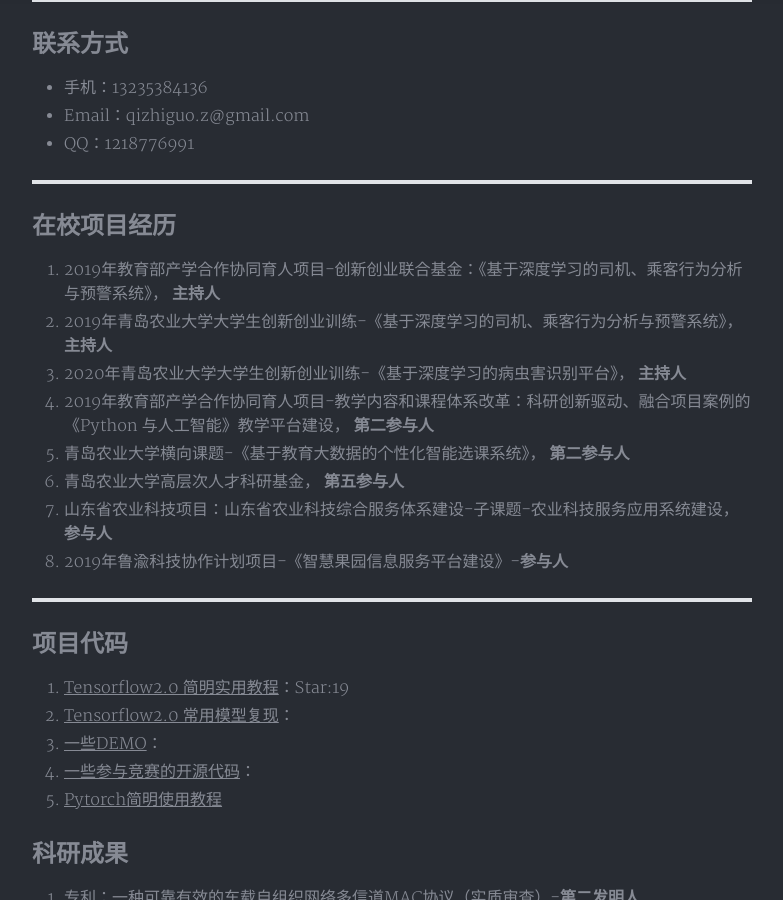
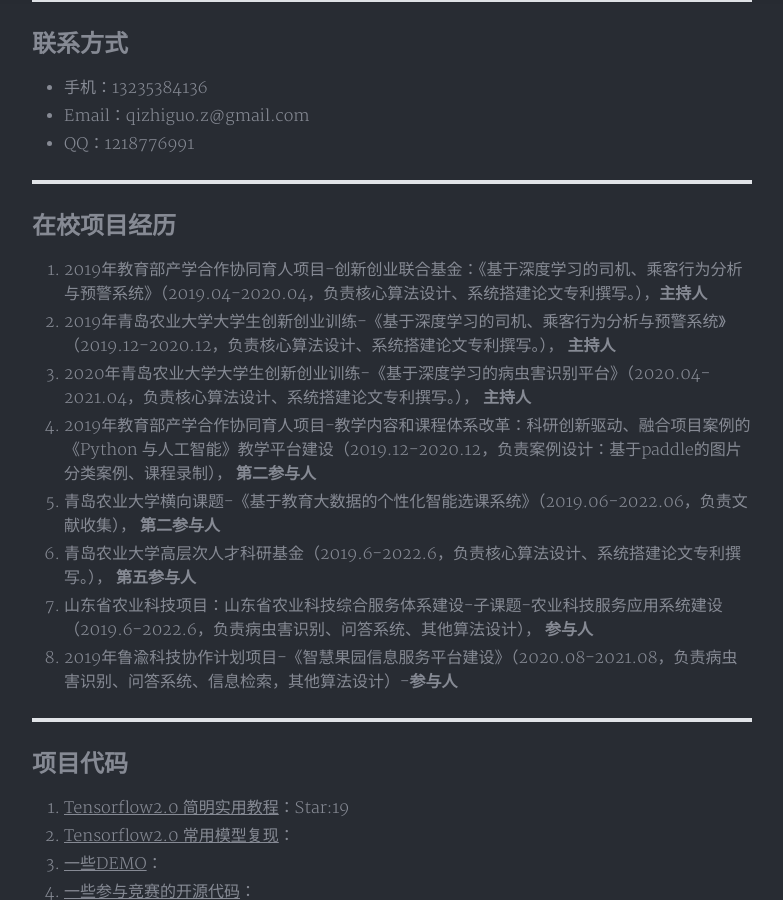
Before and after one commit to Qzgfather/Qzgfather.github.io, a Jekyll site: the page built from _posts/2020-01-09-hello.md, in a window 1280 px wide and 900 px high, scrolled down 636 px. Shown: the whole window, without its empty margins (248-1031 px from the left). Built offline with Jekyll 4.4.1, drawn with Linux system fonts in a browser that asks for light colours; nearby versions of some CDN libraries; a style sheet for code colours, icons or effects is not loaded; some of the changed text lies outside the part shown.

Commit message:
update cv

```diff
--- a/_posts/2020-01-09-hello.md
+++ b/_posts/2020-01-09-hello.md
@@ -27,14 +27,14 @@ tags: 个人简介
 
 ## 在校项目经历
 
-1. 2019年教育部产学合作协同育人项目-创新创业联合基金：《基于深度学习的司机、乘客行为分析与预警系统》， **主持人**
-2. 2019年青岛农业大学大学生创新创业训练-《基于深度学习的司机、乘客行为分析与预警系统》， **主持人**
-3. 2020年青岛农业大学大学生创新创业训练-《基于深度学习的病虫害识别平台》， **主持人**
-4. 2019年教育部产学合作协同育人项目-教学内容和课程体系改革：科研创新驱动、融合项目案例的《Python 与人工智能》教学平台建设， **第二参与人**
-5. 青岛农业大学横向课题-《基于教育大数据的个性化智能选课系统》， **第二参与人**
-6. 青岛农业大学高层次人才科研基金， **第五参与人**
-7. 山东省农业科技项目：山东省农业科技综合服务体系建设-子课题-农业科技服务应用系统建设， **参与人**
-8. 2019年鲁渝科技协作计划项目-《智慧果园信息服务平台建设》-**参与人**
+1. 2019年教育部产学合作协同育人项目-创新创业联合基金：《基于深度学习的司机、乘客行为分析与预警系统》（2019.04-2020.04，负责核心算法设计、系统搭建论文专利撰写。），**主持人**
+2. 2019年青岛农业大学大学生创新创业训练-《基于深度学习的司机、乘客行为分析与预警系统》（2019.12-2020.12，负责核心算法设计、系统搭建论文专利撰写。）， **主持人**
+3. 2020年青岛农业大学大学生创新创业训练-《基于深度学习的病虫害识别平台》（2020.04-2021.04，负责核心算法设计、系统搭建论文专利撰写。）， **主持人**
+4. 2019年教育部产学合作协同育人项目-教学内容和课程体系改革：科研创新驱动、融合项目案例的《Python 与人工智能》教学平台建设（2019.12-2020.12，负责案例设计：基于paddle的图片分类案例、课程录制）， **第二参与人**
+5. 青岛农业大学横向课题-《基于教育大数据的个性化智能选课系统》（2019.06-2022.06，负责文献收集）， **第二参与人**
+6. 青岛农业大学高层次人才科研基金（2019.6-2022.6，负责核心算法设计、系统搭建论文专利撰写。）， **第五参与人**
+7. 山东省农业科技项目：山东省农业科技综合服务体系建设-子课题-农业科技服务应用系统建设（2019.6-2022.6，负责病虫害识别、问答系统、其他算法设计）， **参与人**
+8. 2019年鲁渝科技协作计划项目-《智慧果园信息服务平台建设》（2020.08-2021.08，负责病虫害识别、问答系统、信息检索，其他算法设计）-**参与人**
 
 ---
 
@@ -79,21 +79,14 @@ tags: 个人简介
 
 3. 图像基本处理：去噪、滤波、平滑、分割、形态学操作。
 
-4. 数据处理：熟练掌握Numpy, Pandas、熟悉机器学习算法（贝叶斯、决策树、随机森林、SVM等）、熟练掌握**Hadoop，MapReduce，Spark**等大数据组件的使用，有开发大数据分析系统经验。
+4. 数据处理：熟练掌握Numpy、Pandas、熟悉机器学习算法（贝叶斯、决策树、随机森林、SVM等）、熟练掌握**Hadoop，MapReduce，Spark**等大数据组件的使用，有开发大数据分析系统经验。
 
-5. 并行计算：CUDA编程。
+5. 并行计算：CUDA编程、CUDA C & CUDA Python。
 
 6. 深度学习（模型复现、优化）：
 
-   图片分类经典模型：Alexnet，VGGNet、ResNet家族、NASNet、MobileNet系列
-
-   目标检测经典模型：YOLO系列、R-CNN系列、SSD系列、其他经典，模型
-
-   图片分割：SOLO、UNet、DeepLab系列
-
-   GAN经典模型：cycleGAN、pix2pix
-
-   NLP基本模型：RNN、LSTM
+   - 图像：图片分类：Alexnet，VGGNet、ResNet家族、NASNet、MobileNet系列；目标检测：YOLO系列、R-CNN系列、SSD系列、其他经典模型；图片分割：SOLO、UNet、DeepLab系列；GAN：GAN、CycleGAN、pix2pix
+- NLP：文本分类（LSTM、BERT）、信息检索
 
 7. Web开发：掌握Flask、Linux、MySQL、MongoDB、了解SSM框架，进行简单的开发工作。
 
```
